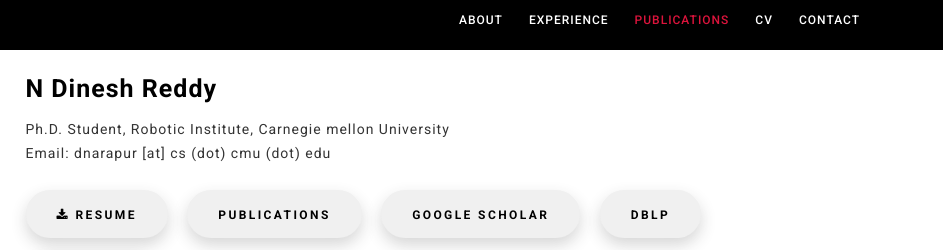
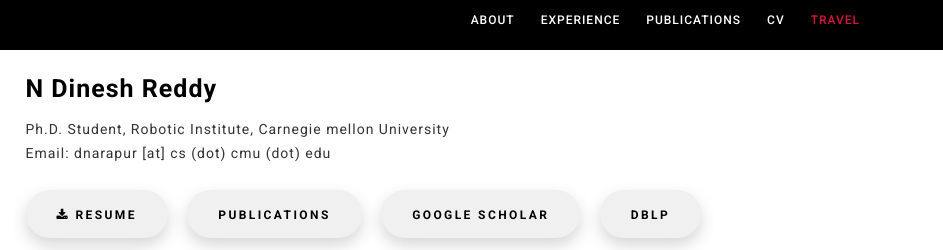
Before and after one commit to dineshreddy91/dineshreddy91.github.io, a plain HTML site: page index.html in a window 1280 px wide. Shown: the top 250 px of the page, 337-1280 px from the left. Drawn offline with Linux system fonts and the light colour scheme; a script that the page names is missing.

Commit message:
update bib

```diff
--- a/index.html
+++ b/index.html
@@ -79,7 +79,7 @@
                                     <li class="smooth-scroll"><a class="theme-color" href="#Experience">Experience</a></li>
                                     <li class="smooth-scroll"><a class="theme-color" href="#work">Publications</a></li>
                                     <li class="smooth-scroll"><a class="theme-color" href="./cv/cv.pdf">CV</a></li>
-                                    <li class="smooth-scroll"><a class="theme-color" href="#contact">contact</a></li>
+                                    <li class="smooth-scroll"><a class="theme-color" href="#travel">travel</a></li>
                                 </ul>
                             </div>
                             </nav>
@@ -649,7 +649,7 @@ Recognition<b> (EMMCVPR) 2017 (ORAL)</b><br />
 
 
         <!--======**************** SERVICES SECTION ******************=======-->
-        <section id="Travel" class="services-section section-padding">
+        <section id="travel" class="services-section section-padding">
             <div class="container">
                <div class="row">
                    <div class="col-md-12 col-sm-12 col-xs-12">
```
